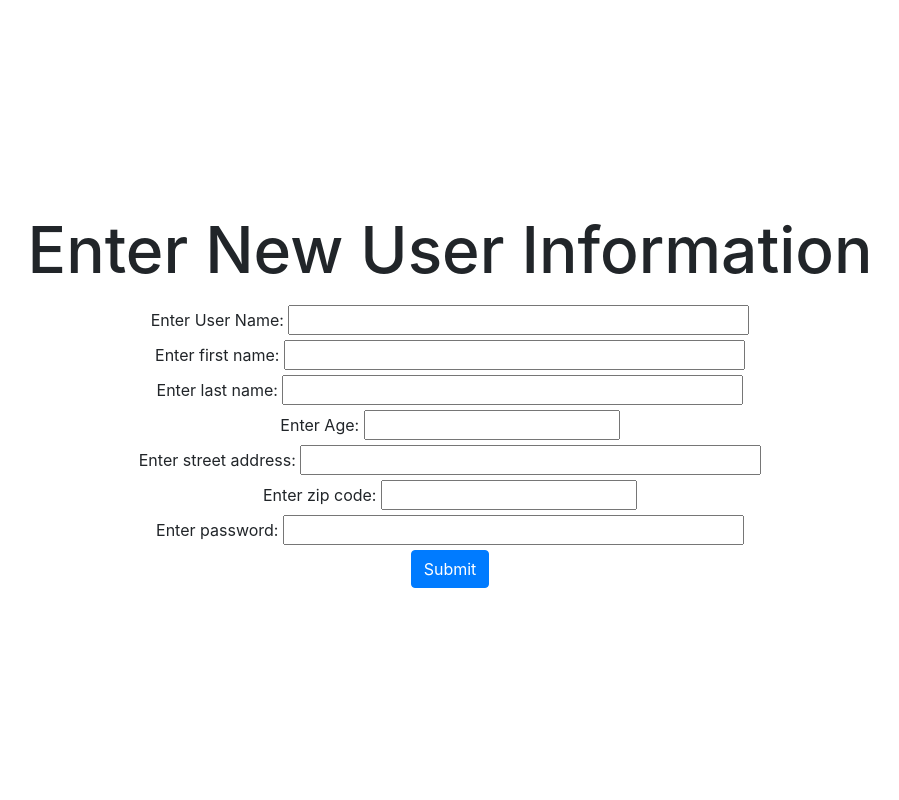
After one commit to mikedwtmp/cpst-342-group-web-application-project-adrian-felix-mike, a Node server app: page /createAccount in a window 1280 px wide. The commit adds this page. Shown: the whole page, without its empty margins (190-1089 px from the left). Run offline with Node 20, Linux system fonts and the light colour scheme; some libraries are stand-ins or nearby versions.

Commit message:
added create account feature

```diff
--- a/app.js
+++ b/app.js
@@ -66,4 +66,12 @@ app.post('/usernotfound', (req, res) => {
     res.render('usernotfound.hbs');
 })
 
+app.get('/createAccount', (req, res) => {
+    res.render('createNewAccount.hbs');
+})
+
+app.post('/createNewAccountFromInput', (req, res) => {
+    dbOperations.createNewAccount(req.body, res);
+})
+
 app.listen(port, () => console.log(`Example app listening port ${port}!`))
--- /dev/null
+++ b/views/createNewAccount.hbs
@@ -0,0 +1,54 @@
+<!DOCTYPE html>
+<html>
+    <head>
+        <title>Create New User</title>
+         <meta charset="UTF-8">
+        <link rel="stylesheet" href="https://stackpath.bootstrapcdn.com/bootstrap/4.3.1/css/bootstrap.min.css" integrity="sha384-ggOyR0iXCbMQv3Xipma34MD+dH/1fQ784/j6cY/iJTQUOhcWr7x9JvoRxT2MZw1T" crossorigin="anonymous">
+    </head>
+    <style>
+        .showcase {
+                text-align: center;
+                display: flex;
+                flex-direction: column;
+                align-items: center;
+                justify-content: center;
+                height: calc(100vh - 0.1px);
+                padding: 0 1.5rem;
+            }
+
+        .showcase h2 {
+                font-size: 2rem;
+                margin-bottom: 1rem;
+                max-width: 1000px;
+            }
+
+        @media (min-width: 1024px) {
+                .showcase h2 {
+                  font-size: 4rem;
+                }
+            }
+
+    </style>
+    <body>
+        <section class="showcase">
+            <h2>Enter New User Information</h2>
+                <form action="/createNewAccountFromInput" method="POST">
+                    <label for="userName">Enter User Name: </label>
+                    <input type="text" id = "userName" name="userName" size="40"><br>
+                    <label for="fName">Enter first name: </label>
+                    <input type="text" id="fName" name="fName" size="40"><br>
+                    <label for="lName">Enter last name: </label>
+                    <input type="text" id="lName" name="lName" size="40"><br>
+                    <label for="Age">Enter Age: </label>
+                    <input type="number" id="Age" name="Age" size="40"><br>
+                    <label for="streetAddress">Enter street address: </label>
+                    <input type="text" id="streetAddress" name="streetAddress" size="40"><br>
+                    <label for="ZIP">Enter zip code: </label>
+                    <input type="number" id="ZIP" name="ZIP" size="40"><br>
+                    <label for="password">Enter password: </label>
+                    <input type="text" id="password" name="password" size="40"><br>
+                    <button type="submit" class = "btn btn-primary">Submit</button>
+                </form>
+        </section>
+    </body>
+</html>
--- a/views/home.hbs
+++ b/views/home.hbs
@@ -62,6 +62,9 @@
                     <input type='text' name='password' class="form-control" placeholder="Password" size="40"><br>
                     <input type="submit" class="btn btn-primary" value="submit">
                 </form>
+                <form action="/createAccount" method="GET">
+                    <button type="submit" class="btn btn-primary">Create Account</button>
+                </form>
             </div>
         </section>
     </body>
```
Also changed, not shown: database.js (+35 -1 lines), med_record_db.db.
